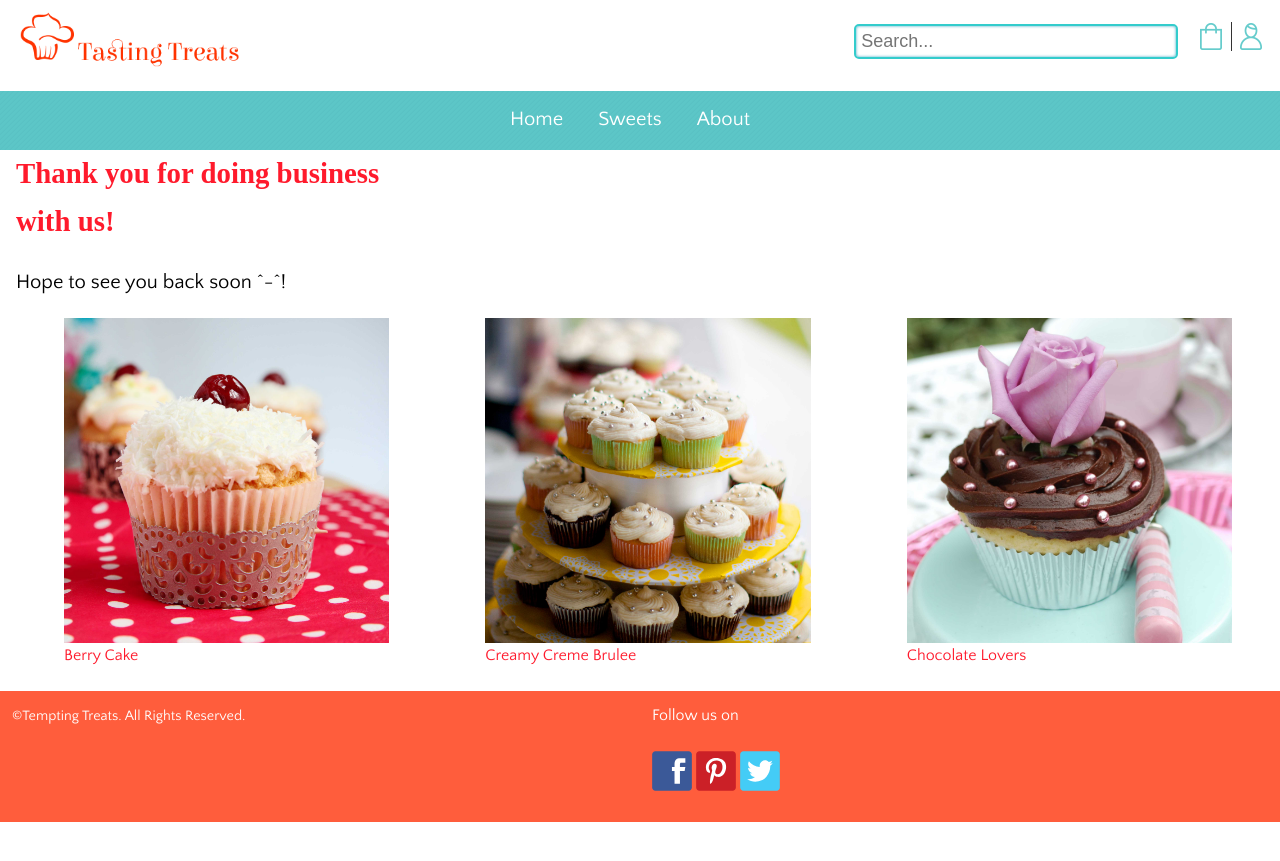
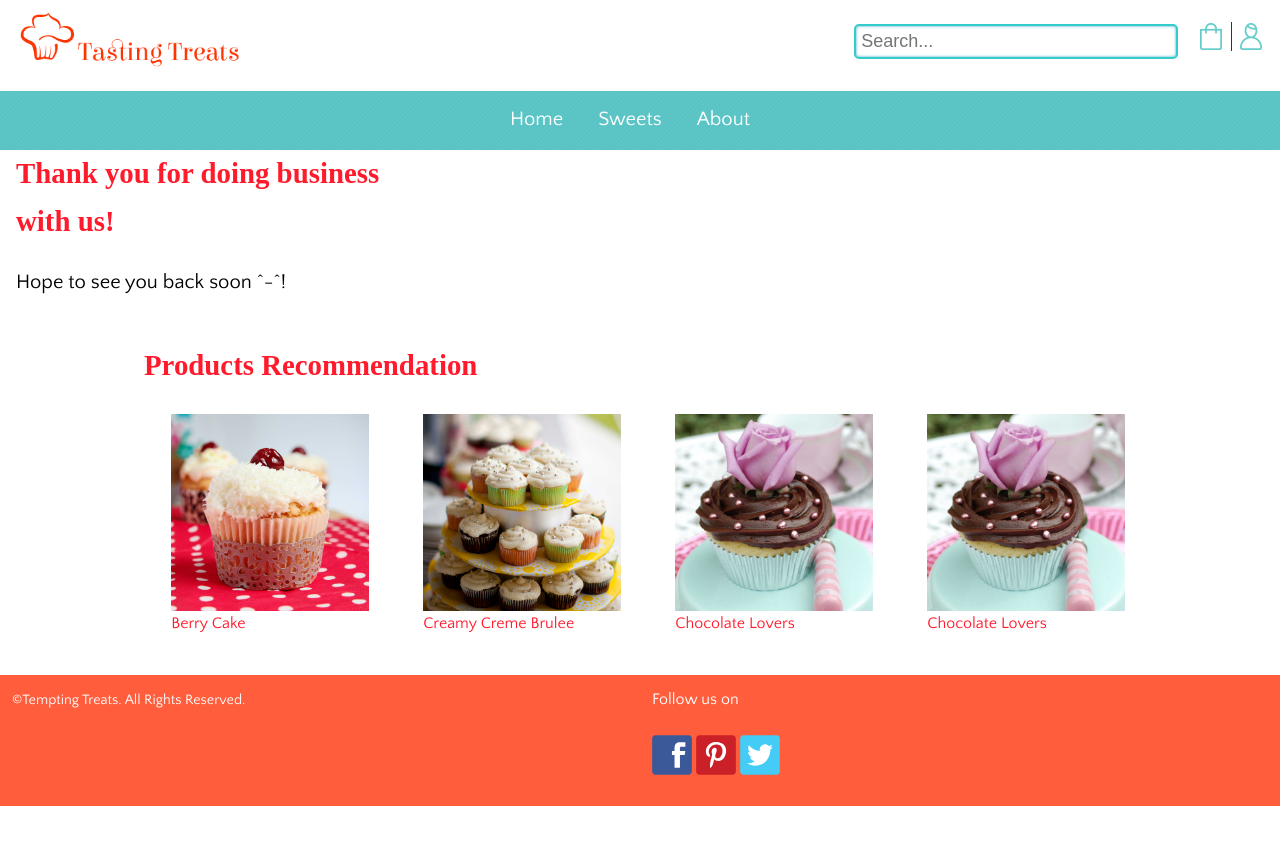
Before and after one commit to mBluebear/ecommerce-website, a Jekyll site: the page built from thank-you.html, in a window 1280 px wide. Shown: the top 861 px of the page. Built offline with Jekyll 4.4.1, drawn with Linux system fonts in a browser that asks for light colours; some web fonts are replaced.

Commit message:
added promo small in cake, cupcake, thank you, about me

```diff
--- a/thank-you.html
+++ b/thank-you.html
@@ -13,16 +13,23 @@ title: Thank you
     </div>
 </div>
 
-<div class="grid">
-    <div class ="gutter unit unit-s-1 unit-m-1-3 unit-l-1-3">
-        {% include promo-small.html title="Berry Cake" link="/sweets/berry-cake" desc="Try our delicious berry cake with lots of berry." image="images/cupcake/1.jpg" %}
-    </div>
+    <div class="promo-small-div">
+        <h2 class="exa">Products Recommendation</h2>
+        <div class="grid">
+            <div class ="gutter-small unit unit-s-1-2 unit-m-1-4 unit-l-1-4" id="berry-cake">
+                {% include promo-small.html title="Berry Cake" image="images/cupcake/1.jpg" link="/sweets/berry-cake"%}
+            </div>
+            <div class ="gutter-small unit unit-s-1-2 unit-m-1-4 unit-l-1-4">
+                {% include promo-small.html title="Creamy Creme Brulee" link="/sweets/creamy-creme-Brulee" image="images/cupcake/2.jpg" %}
+            </div>
 
-    <div class ="gutter unit unit-s-1 unit-m-1-3 unit-l-1-3">
-        {% include promo-small.html title="Creamy Creme Brulee" link="/sweets/creamy-creme-Brulee" desc="Banana, pineapple and pecan cake with sweet cream" image="images/cupcake/2.jpg" %}
-    </div>
+            <div class ="gutter-small unit unit-s-1-2 unit-m-1-4 unit-l-1-4">
+                {% include promo-small.html title="Chocolate Lovers" link="/sweets/chocolate-lovers" image="images/cupcake/3.jpg" %}
+            </div>
 
-    <div class ="gutter unit unit-s-1 unit-m-1-3 unit-l-1-3">
-        {% include promo-small.html title="Chocolate Lovers" link="/sweets/chocolate-lovers" desc="Chocolate cake topped with a swirl of chocolate buttercream and purple rose." image="images/cupcake/3.jpg" %}
+            <div class ="gutter-small unit unit-s-1-2 unit-m-1-4 unit-l-1-4">
+                {% include promo-small.html title="Chocolate Lovers" link="/sweets/chocolate-lovers" image="images/cupcake/3.jpg" %}
+            </div>
+        </div>
     </div>
 </main>
```
Also changed, not shown: about.html (+17 -10 lines), sweets/cakes.html (+20 -0 lines), sweets/cupcakes.html (+7 -7 lines).
